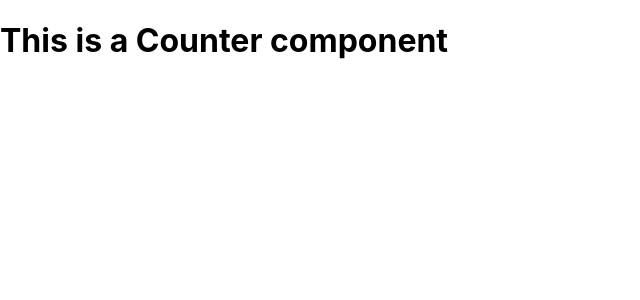
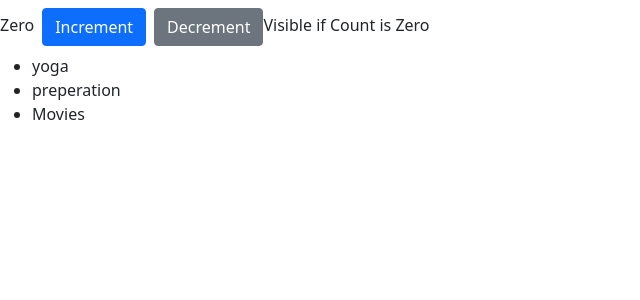
Before and after one commit to varaprasad56/snagger, a React (Create React App) app: page / in a window 1280 px wide. Shown: the top 300 px of the page, without its empty margins (0-640 px from the left). Built offline with nearby package versions, Linux system fonts and the light colour scheme.

Commit message:
First Component with events and basics

```diff
--- a/src/components/Counter.jsx
+++ b/src/components/Counter.jsx
@@ -1,7 +1,38 @@
 import React, { Component } from 'react';
 class Counter extends Component {
+    state = {
+        count : 0,
+        items : ["yoga","preperation","Movies"]
+    }
+    constructor(){
+        super()
+        this.incrementCount = this.incrementCount.bind(this);
+        this.decrementCount = this.decrementCount.bind(this);
+    }
+    incrementCount() {
+        console.log('incremented');
+        this.setState({count:this.state.count+1})
+    }
+    decrementCount(){
+        console.log('decremented');
+        this.setState({count:this.state.count-1})
+    }
+    displayCountValue(){
+        if(this.state.count>0){
+            return this.state.count;
+        }
+        return 'Zero';
+    }
     render() {
-        return <h1>This is a Counter component</h1>;
+        return (<React.Fragment>
+            <span className = "tag-pill">{this.displayCountValue()}</span>
+            <button onClick = {this.incrementCount} className = "btn btn-primary m-2">Increment</button>
+            <button onClick = {this.decrementCount} className = "btn btn-secondary">Decrement</button>
+            {this.state.count === 0 && 'Visible if Count is Zero'}
+            <ul>
+                {this.state.items.map(item => {return <li key= {item}>{item}</li>})}
+            </ul>
+        </React.Fragment>);
     }
 }
 
--- a/src/index.js
+++ b/src/index.js
@@ -4,7 +4,7 @@ import "./index.css";
 import App from "./App";
 import reportWebVitals from "./reportWebVitals";
 import Counter from "./components/Counter";
-
+import "bootstrap/dist/css/bootstrap.css";
 ReactDOM.render(<Counter />, document.getElementById("root"));
 
 // If you want to start measuring performance in your app, pass a function
```
